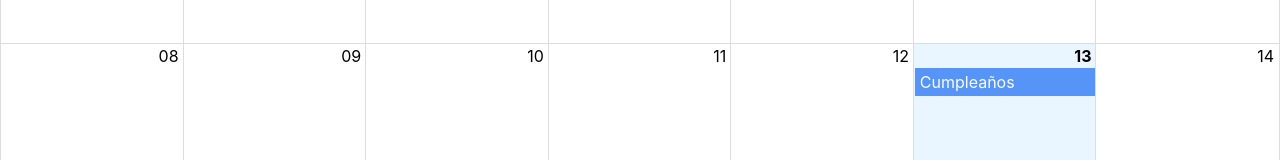
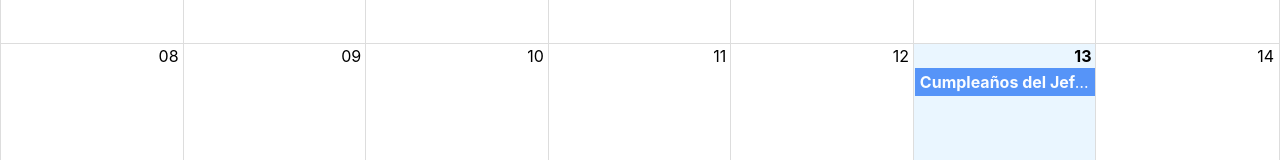
Before and after one commit to jesusrobot0/mgmt, a React (Vite) app: page / in a window 1280 px wide. Shown: the part 232-392 px from the top of the page. Built offline with nearby package versions, Linux system fonts and the light colour scheme.

Commit message:
feat: customize calendar event component

```diff
--- /dev/null
+++ b/src/mgmt/components/CalendarEvent.jsx
@@ -0,0 +1,19 @@
+import PropTypes from "prop-types";
+
+export function CalendarEvent({ event: { title, user } }) {
+  return (
+    <>
+      <strong>{title}</strong>
+      <span> - {user.name}</span>
+    </>
+  );
+}
+
+CalendarEvent.propTypes = {
+  event: PropTypes.shape({
+    title: PropTypes.string.isRequired,
+    user: PropTypes.shape({
+      name: PropTypes.string.isRequired,
+    }).isRequired,
+  }).isRequired,
+};
--- a/src/mgmt/components/index.js
+++ b/src/mgmt/components/index.js
@@ -1 +1,2 @@
 export { Navbar } from "./Navbar";
+export { CalendarEvent } from "./CalendarEvent";
--- a/src/mgmt/pages/Calendar.jsx
+++ b/src/mgmt/pages/Calendar.jsx
@@ -1,15 +1,15 @@
 import { Calendar } from "react-big-calendar";
 import { addHours } from "date-fns";
-import { Navbar } from "../components";
+import { CalendarEvent, Navbar } from "../components";
 import { localizer, getMessagesES } from "../../helpers";
 import "react-big-calendar/lib/css/react-big-calendar.css";
 
 const events = [
   {
-    title: "Cumpleaños",
+    title: "Cumpleaños del Jefe",
     notes: "Hay que comprar pastel",
     start: new Date(),
-    end: addHours(new Date(), 1),
+    end: addHours(new Date(), 2),
     bgColor: "#fafafa",
     user: {
       _id: "123",
@@ -19,9 +19,9 @@ const events = [
 ];
 
 export function CalendarPage() {
+  // Esta función hace que el estilo de los eventos cambie!
+  // eslint-disable-next-line no-unused-vars
   const eventStyleGetter = (event, start, end, isSelected) => {
-    console.log({ event, start, end, isSelected });
-
     const style = {
       backgroundColor: "#327cf7",
       borderRadius: "0px",
@@ -44,6 +44,9 @@ export function CalendarPage() {
         style={{ height: "calc(100vh - 78px)" }}
         messages={getMessagesES()}
         eventPropGetter={eventStyleGetter}
+        components={{
+          event: CalendarEvent,
+        }}
       />
     </div>
   );
```
